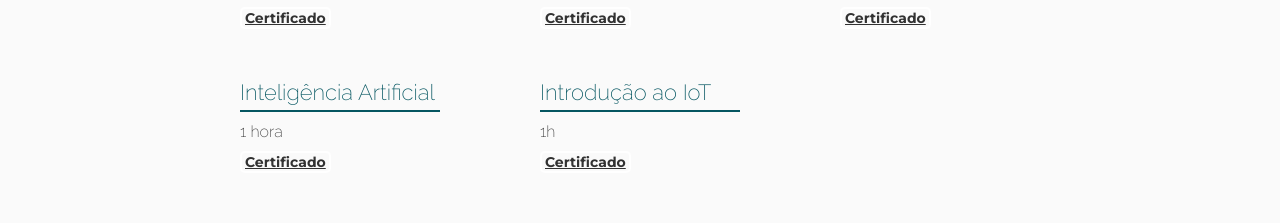
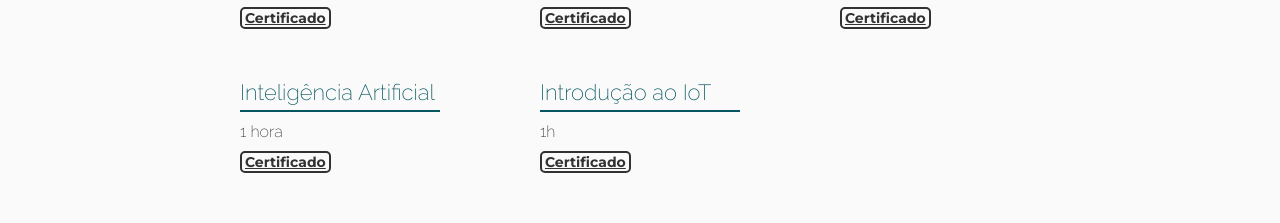
Before and after one commit to luanloose/luanloose.github.io, a plain HTML site: page index.html in a window 1280 px wide. Shown: the part 2707-2930 px from the top of the page. Drawn offline with Linux system fonts and the light colour scheme.

Commit message:
Mudanca link de certificados eventos

```diff
--- a/script.js
+++ b/script.js
@@ -279,7 +279,7 @@ function apply () {
             </div>
             <h4 class="description gray-light">${element.period}</h4>
             <div class="flex justify gray-light">
-            <a class="link gray-light" target="_blank" href="${element.link}">Certificado</a>
+            <a class="linkB gray-light" target="_blank" href="${element.link}">Certificado</a>
             </div>
         </div>
         `
--- a/styles.css
+++ b/styles.css
@@ -109,6 +109,18 @@ h2 {
     padding: 0 3px;
 }
 
+.linkB {
+    border: 2px solid rgba(0, 0, 0, 0.8);
+    box-sizing: border-box;
+    border-radius: 5px;
+    font-style: normal;
+    font-weight: bold;
+    font-size: 14px;
+    text-align: center;
+    color: rgba(0, 0, 0, 0.8);
+    padding: 0 3px;
+}
+
 .language-icon {
     height: 20px;
     margin-left: 2px;
```
